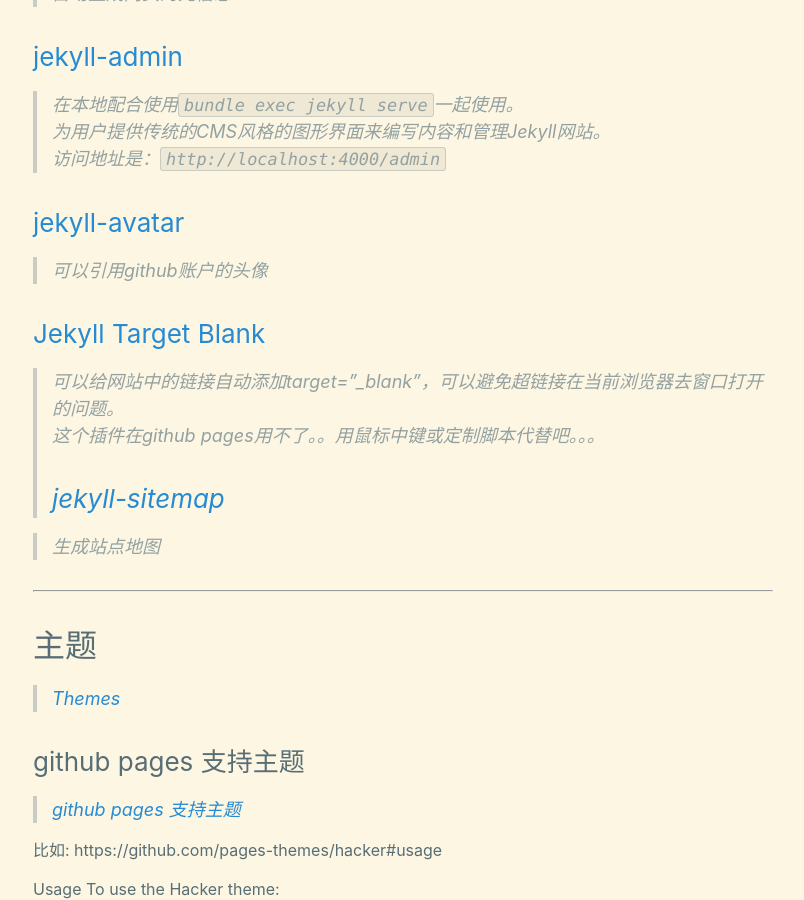
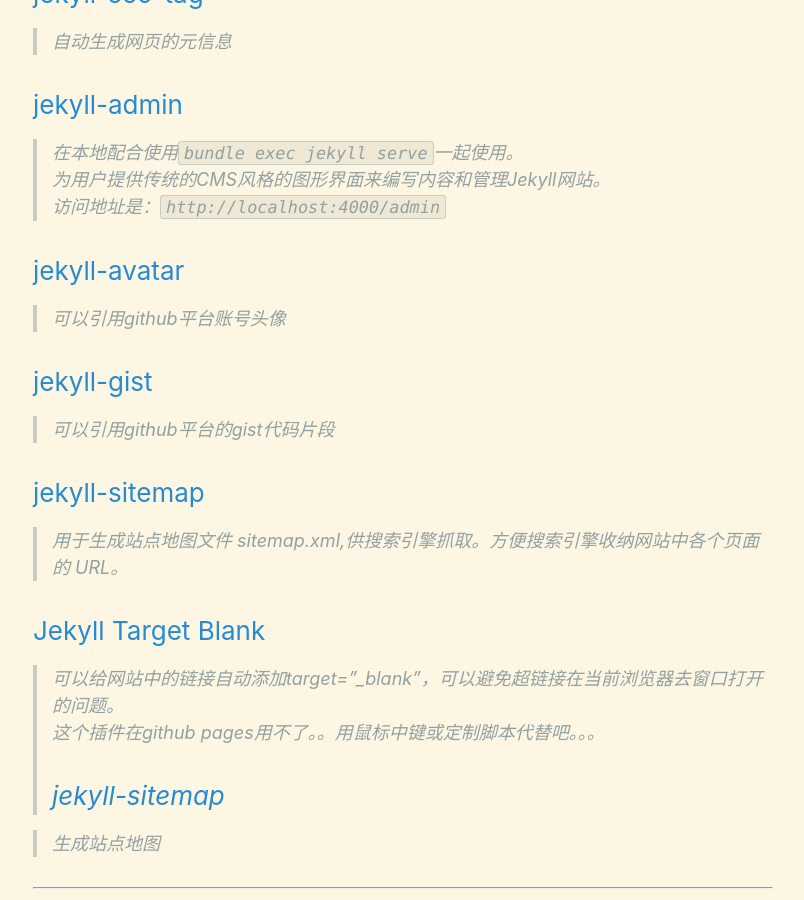
Before and after one commit to duang7355608/blog, a Jekyll site: the page built from docs/_posts/2023-12-06-Jekyll个性化配置.markdown, in a window 1280 px wide and 900 px high, scrolled down 3419 px. Shown: the whole window, without its empty margins (237-1041 px from the left). Built offline with Jekyll 4.4.1, drawn with Linux system fonts in a browser that asks for light colours; some of the changed text lies outside the part shown.

Commit message:
update:Jekyll个性化配置

```diff
--- a/docs/_posts/2023-12-06-Jekyll个性化配置.markdown
+++ b/docs/_posts/2023-12-06-Jekyll个性化配置.markdown
@@ -143,7 +143,17 @@ permalink: /:year/:month/:day/:title:output_ext
 
 ### [jekyll-avatar](https://github.com/jekyll/jekyll-avatar)
 
-> 可以引用github账户的头像
+> 可以引用github平台账号头像
+
+
+### [jekyll-gist](https://github.com/jekyll/jekyll-gist)
+
+> 可以引用github平台的gist代码片段
+
+
+### [jekyll-sitemap](https://github.com/jekyll/jekyll-sitemap)
+
+> 用于生成站点地图文件 sitemap.xml,供搜索引擎抓取。方便搜索引擎收纳网站中各个页面的 URL。
 
 
 
@@ -203,6 +213,7 @@ gem "github-pages", group: :jekyll_plugins
 ## 参考资料
 
 - [jekyll自动生成目录的几种方案](https://plutotree.me/2019-01-30/jekyll-toc-solution.html)
+- [GitHub Pages 与 Gitee Pages 上的 Jekyll](https://www.xjtu-blacksmith.cn/essay/jekyll-of-pages)
 
 - [Jekyll官网](https://jekyllrb.com/)
 - [Jekyll官网-永久连接](https://jekyllrb.com/docs/permalinks/)
```
